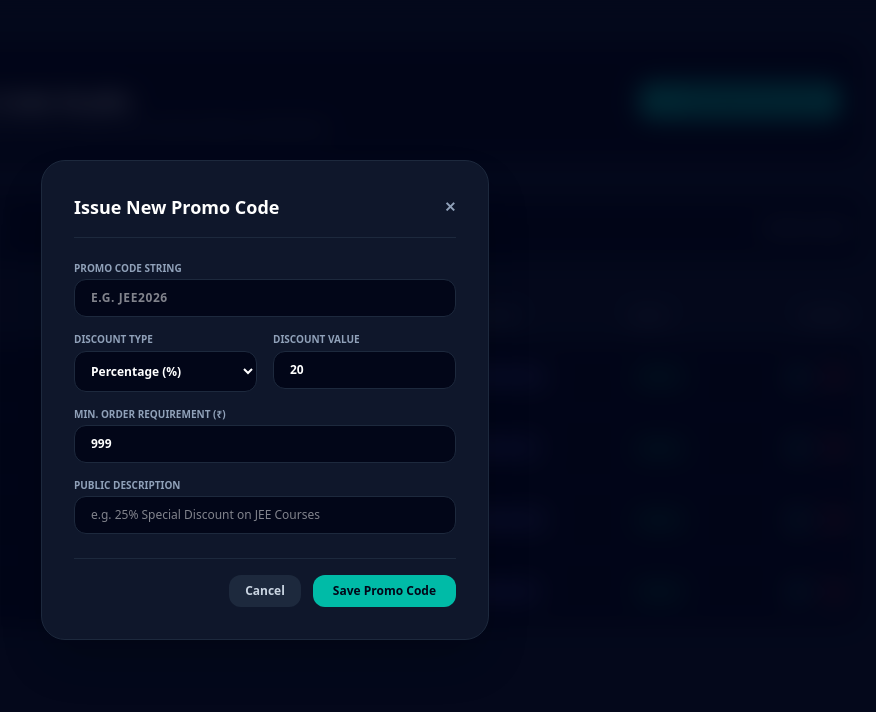
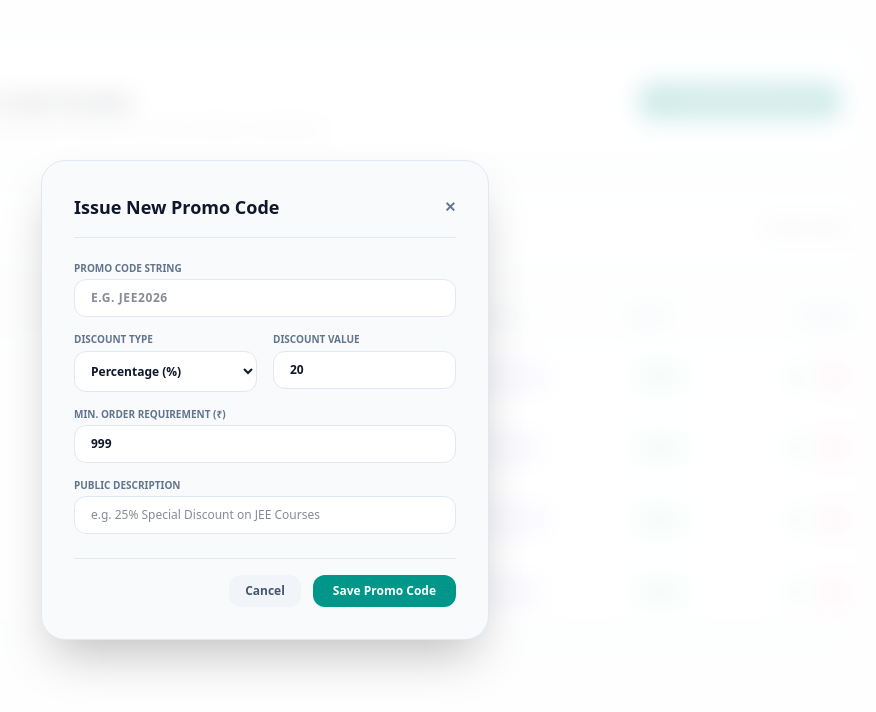
Before and after one commit to CodeBrave-education-Platform/admin-dashboard, a Next.js app: page /admin/coupons in a window 1280 px wide. Both pictures are taken after a click on the button "Issue New Promo Code". Shown: the top 712 px of the page, without its empty margins (375-1251 px from the left). Built offline with nearby package versions, Linux system fonts and the light colour scheme; no server answers.

Commit message:
fix(ui): resolve active state bleeding, add custom delete modals, remove dark theme, fix modal z-index blocking

```diff
--- a/src/app/admin/coupons/CouponsStudioClient.jsx
+++ b/src/app/admin/coupons/CouponsStudioClient.jsx
@@ -135,24 +135,24 @@ export default function CouponsStudioClient({ user }) {
   )
 
   return (
-    <div className="min-h-screen bg-slate-900 text-slate-100 font-sans p-6 md:p-10 space-y-8 select-none">
+    <div className="min-h-screen bg-slate-50 text-slate-900 font-sans p-6 md:p-10 space-y-8 select-none">
       {/* Top Header */}
-      <div className="flex flex-col md:flex-row justify-between items-start md:items-center gap-4 bg-slate-950 p-6 rounded-3xl border border-slate-800 shadow-md">
+      <div className="flex flex-col md:flex-row justify-between items-start md:items-center gap-4 bg-white p-6 rounded-3xl border border-slate-200 shadow-md">
         <div>
           <div className="flex items-center gap-2 mb-1">
-            <Link href="/dashboard" className="text-xs text-slate-400 hover:text-white flex items-center gap-1 font-bold">
+            <Link href="/dashboard" className="text-xs text-slate-500 hover:text-slate-900 flex items-center gap-1 font-bold">
               <ArrowLeft className="w-4 h-4" /> Admin Console
             </Link>
           </div>
-          <h1 className="text-2xl font-black text-white tracking-tight">Discount Coupon & Promo Code Studio</h1>
-          <p className="text-xs text-slate-400 font-medium mt-1">
+          <h1 className="text-2xl font-black text-slate-900 tracking-tight">Discount Coupon & Promo Code Studio</h1>
+          <p className="text-xs text-slate-500 font-medium mt-1">
             Issue, edit, activate, or deactivate percentage & flat discount promo codes across courses, batches, and book kits.
           </p>
         </div>
 
         <button
           onClick={handleOpenCreate}
-          className="px-5 py-2.5 bg-teal-500 hover:bg-teal-400 text-slate-950 font-black text-xs rounded-xl transition cursor-pointer flex items-center gap-2 shadow-sm"
+          className="px-5 py-2.5 bg-teal-600 hover:bg-teal-700 text-white font-black text-xs rounded-xl transition cursor-pointer flex items-center gap-2 shadow-sm"
         >
           <Plus className="w-4 h-4" />
           <span>Issue New Promo Code</span>
@@ -160,7 +160,7 @@ export default function CouponsStudioClient({ user }) {
       </div>
 
       {/* Search Toolbar */}
-      <div className="flex justify-between items-center bg-slate-950 p-4 rounded-2xl border border-slate-800">
+      <div className="flex justify-between items-center bg-white p-4 rounded-2xl border border-slate-200">
         <div className="relative w-80">
           <Search className="absolute left-4 top-1/2 -translate-y-1/2 w-4 h-4 text-slate-500" />
           <input
@@ -168,18 +168,18 @@ export default function CouponsStudioClient({ user }) {
             value={searchQuery}
             onChange={e => setSearchQuery(e.target.value)}
             placeholder="Search promo code or description..."
-            className="w-full bg-slate-900 border border-slate-800 rounded-xl pl-11 pr-4 py-2 text-xs text-white outline-none focus:border-teal-500 font-bold uppercase"
+            className="w-full bg-slate-50 border border-slate-200 rounded-xl pl-11 pr-4 py-2 text-xs text-slate-900 outline-none focus:border-teal-500 font-bold uppercase"
           />
         </div>
 
-        <span className="text-xs text-slate-400 font-bold">{filteredCoupons.length} Active Codes</span>
+        <span className="text-xs text-slate-500 font-bold">{filteredCoupons.length} Active Codes</span>
       </div>
 
       {/* Table */}
-      <div className="bg-slate-950 rounded-3xl border border-slate-800 overflow-hidden shadow-md">
+      <div className="bg-white rounded-3xl border border-slate-200 overflow-hidden shadow-md">
         <div className="overflow-x-auto">
           <table className="w-full text-left text-xs font-sans">
-            <thead className="bg-slate-900 text-slate-400 font-black uppercase text-[10px] tracking-wider border-b border-slate-800">
+            <thead className="bg-slate-50 text-slate-500 font-black uppercase text-[10px] tracking-wider border-b border-slate-200">
               <tr>
                 <th className="p-4">Promo Code</th>
                 <th className="p-4">Discount Rate</th>
@@ -189,23 +189,23 @@ export default function CouponsStudioClient({ user }) {
                 <th className="p-4 text-right">Actions</th>
               </tr>
             </thead>
-            <tbody className="divide-y divide-slate-800/60 font-medium text-slate-300">
+            <tbody className="divide-y divide-slate-200 font-medium text-slate-600">
               {filteredCoupons.map((coupon) => (
-                <tr key={coupon.id} className="hover:bg-slate-900/50 transition">
+                <tr key={coupon.id} className="hover:bg-slate-50/50 transition">
                   <td className="p-4">
                     <div className="space-y-0.5">
-                      <span className="px-3 py-1 bg-teal-500/10 text-teal-400 border border-teal-500/20 rounded-lg font-black font-mono text-sm tracking-wide">
+                      <span className="px-3 py-1 bg-teal-500/10 text-teal-600 border border-teal-500/20 rounded-lg font-black font-mono text-sm tracking-wide">
                         {coupon.code}
                       </span>
-                      <p className="text-[11px] text-slate-400 mt-1">{coupon.description}</p>
+                      <p className="text-[11px] text-slate-500 mt-1">{coupon.description}</p>
                     </div>
                   </td>
 
-                  <td className="p-4 font-bold text-white">
+                  <td className="p-4 font-bold text-slate-900">
                     {coupon.discountType === 'percentage' ? `${coupon.discountValue}% OFF` : `Flat ₹${coupon.discountValue} OFF`}
                   </td>
 
-                  <td className="p-4 text-slate-400 font-mono">
+                  <td className="p-4 text-slate-500 font-mono">
                     ₹{coupon.minOrderValue}
                   </td>
 
@@ -218,7 +218,7 @@ export default function CouponsStudioClient({ user }) {
                   <td className="p-4">
                     <button
                       onClick={() => handleToggleStatus(coupon.id)}
-                      className={`px-3 py-1 rounded-lg text-[11px] font-bold cursor-pointer transition ${coupon.status === 'Active' ? 'bg-emerald-500/10 text-emerald-400 border border-emerald-500/20' : 'bg-slate-800 text-slate-400'}`}
+                      className={`px-3 py-1 rounded-lg text-[11px] font-bold cursor-pointer transition ${coupon.status === 'Active' ? 'bg-emerald-500/10 text-emerald-600 border border-emerald-500/20' : 'bg-slate-100 text-slate-500'}`}
                     >
                       {coupon.status}
                     </button>
@@ -228,7 +228,7 @@ export default function CouponsStudioClient({ user }) {
                     <div className="flex items-center justify-end gap-2">
                       <button
                         onClick={() => handleOpenEdit(coupon)}
-                        className="p-1.5 bg-slate-900 hover:bg-slate-800 text-teal-400 border border-slate-800 rounded-lg transition cursor-pointer"
+                        className="p-1.5 bg-slate-50 hover:bg-slate-100 text-teal-600 border border-slate-200 rounded-lg transition cursor-pointer"
                         title="Edit Promo Code"
                       >
                         <Edit className="w-3.5 h-3.5" />
@@ -236,7 +236,7 @@ export default function CouponsStudioClient({ user }) {
 
                       <button
                         onClick={() => handleDeleteCoupon(coupon.id, coupon.code)}
-                        className="p-1.5 bg-rose-500/10 hover:bg-rose-500/20 text-rose-400 border border-rose-500/20 rounded-lg transition cursor-pointer"
+                        className="p-1.5 bg-rose-500/10 hover:bg-rose-500/20 text-rose-600 border border-rose-500/20 rounded-lg transition cursor-pointer"
                         title="Delete Promo Code"
                       >
                         <Trash2 className="w-3.5 h-3.5" />
@@ -252,35 +252,35 @@ export default function CouponsStudioClient({ user }) {
 
       {/* Modal */}
       {isModalOpen && (
-        <div className="fixed inset-0 bg-slate-950/80 backdrop-blur-md flex items-center justify-center p-4 z-50">
-          <form onSubmit={handleSaveCoupon} className="bg-slate-900 border border-slate-800 p-8 rounded-3xl max-w-md w-full space-y-6 shadow-2xl">
-            <div className="flex justify-between items-center border-b border-slate-800 pb-4">
-              <h3 className="text-lg font-black text-white">
+        <div className="fixed inset-0 bg-white/80 backdrop-blur-md flex items-center justify-center p-4 z-50">
+          <form onSubmit={handleSaveCoupon} className="bg-slate-50 border border-slate-200 p-8 rounded-3xl max-w-md w-full space-y-6 shadow-2xl">
+            <div className="flex justify-between items-center border-b border-slate-200 pb-4">
+              <h3 className="text-lg font-black text-slate-900">
                 {editingCoupon ? `Edit Coupon ${editingCoupon.code}` : 'Issue New Promo Code'}
               </h3>
-              <button type="button" onClick={() => setIsModalOpen(false)} className="text-slate-400 hover:text-white font-bold text-sm">✕</button>
+              <button type="button" onClick={() => setIsModalOpen(false)} className="text-slate-500 hover:text-slate-900 font-bold text-sm">✕</button>
             </div>
 
             <div className="space-y-4 text-xs font-medium">
               <div className="space-y-1">
-                <label className="text-slate-400 font-bold block uppercase text-[10px]">Promo Code String</label>
+                <label className="text-slate-500 font-bold block uppercase text-[10px]">Promo Code String</label>
                 <input
                   type="text"
                   value={formCode}
                   onChange={e => setFormCode(e.target.value)}
                   placeholder="e.g. JEE2026"
                   required
-                  className="w-full bg-slate-950 border border-slate-800 rounded-xl px-4 py-2.5 text-white outline-none focus:border-teal-500 font-black uppercase tracking-wider"
+                  className="w-full bg-white border border-slate-200 rounded-xl px-4 py-2.5 text-slate-900 outline-none focus:border-teal-500 font-black uppercase tracking-wider"
                 />
               </div>
 
               <div className="grid grid-cols-2 gap-4">
                 <div className="space-y-1">
-                  <label className="text-slate-400 font-bold block uppercase text-[10px]">Discount Type</label>
+                  <label className="text-slate-500 font-bold block uppercase text-[10px]">Discount Type</label>
                   <select
                     value={formType}
                     onChange={e => setFormType(e.target.value)}
-                    className="w-full bg-slate-950 border border-slate-800 rounded-xl px-3 py-2.5 text-white outline-none focus:border-teal-500 font-bold"
+                    className="w-full bg-white border border-slate-200 rounded-xl px-3 py-2.5 text-slate-900 outline-none focus:border-teal-500 font-bold"
                   >
                     <option value="percentage">Percentage (%)</option>
                     <option value="flat">Flat Amount (₹)</option>
@@ -288,51 +288,51 @@ export default function CouponsStudioClient({ user }) {
                 </div>
 
                 <div className="space-y-1">
-                  <label className="text-slate-400 font-bold block uppercase text-[10px]">Discount Value</label>
+                  <label className="text-slate-500 font-bold block uppercase text-[10px]">Discount Value</label>
                   <input
                     type="number"
                     value={formValue}
                     onChange={e => setFormValue(e.target.value)}
                     required
-                    className="w-full bg-slate-950 border border-slate-800 rounded-xl px-4 py-2.5 text-white outline-none focus:border-teal-500 font-bold"
+                    className="w-full bg-white border border-slate-200 rounded-xl px-4 py-2.5 text-slate-900 outline-none focus:border-teal-500 font-bold"
                   />
                 </div>
               </div>
 
               <div className="space-y-1">
-                <label className="text-slate-400 font-bold block uppercase text-[10px]">Min. Order Requirement (₹)</label>
+                <label className="text-slate-500 font-bold block uppercase text-[10px]">Min. Order Requirement (₹)</label>
                 <input
                   type="number"
                   value={formMinOrder}
                   onChange={e => setFormMinOrder(e.target.value)}
                   required
-                  className="w-full bg-slate-950 border border-slate-800 rounded-xl px-4 py-2.5 text-white outline-none focus:border-teal-500 font-bold"
+                  className="w-full bg-white border border-slate-200 rounded-xl px-4 py-2.5 text-slate-900 outline-none focus:border-teal-500 font-bold"
                 />
               </div>
 
               <div className="space-y-1">
-                <label className="text-slate-400 font-bold block uppercase text-[10px]">Public Description</label>
+                <label className="text-slate-500 font-bold block uppercase text-[10px]">Public Description</label>
                 <input
                   type="text"
                   value={formDescription}
                   onChange={e => setFormDescription(e.target.value)}
                   placeholder="e.g. 25% Special Discount on JEE Courses"
-                  className="w-full bg-slate-950 border border-slate-800 rounded-xl px-4 py-2.5 text-white outline-none focus:border-teal-500 font-medium"
+                  className="w-full bg-white border border-slate-200 rounded-xl px-4 py-2.5 text-slate-900 outline-none focus:border-teal-500 font-medium"
                 />
               </div>
             </div>
 
-            <div className="flex justify-end gap-3 pt-4 border-t border-slate-800">
+            <div className="flex justify-end gap-3 pt-4 border-t border-slate-200">
               <button
                 type="button"
                 onClick={() => setIsModalOpen(false)}
-                className="px-4 py-2 bg-slate-800 hover:bg-slate-700 text-slate-300 font-bold text-xs rounded-xl transition"
+                className="px-4 py-2 bg-slate-100 hover:bg-slate-200 text-slate-600 font-bold text-xs rounded-xl transition"
               >
                 Cancel
               </button>
               <button
                 type="submit"
-                className="px-5 py-2 bg-teal-500 hover:bg-teal-400 text-slate-950 font-black text-xs rounded-xl transition cursor-pointer"
+                className="px-5 py-2 bg-teal-600 hover:bg-teal-700 text-white font-black text-xs rounded-xl transition cursor-pointer"
               >
                 Save Promo Code
               </button>
--- a/src/components/AdminLayoutShell.jsx
+++ b/src/components/AdminLayoutShell.jsx
@@ -43,7 +43,7 @@ function SidebarNav({ pathname, courses, batches, loadingSidebarData }) {
         </span>
       )}
       {items.map(item => {
-        const isActive = pathname === item.href || (item.href !== '/dashboard' && pathname.startsWith(item.href));
+        const isActive = pathname === item.href || (item.href !== '/dashboard' && pathname.startsWith(item.href + '/'));
         return (
           <Link
             key={item.href}
```
Also changed, not shown: src/app/admin/books/BookInventoryClient.jsx (+25 -3 lines), src/app/admin/courses/CourseStudioClient.jsx (+26 -8 lines), src/app/admin/test-series/TestSeriesManageClient.jsx (+7 -7 lines).
